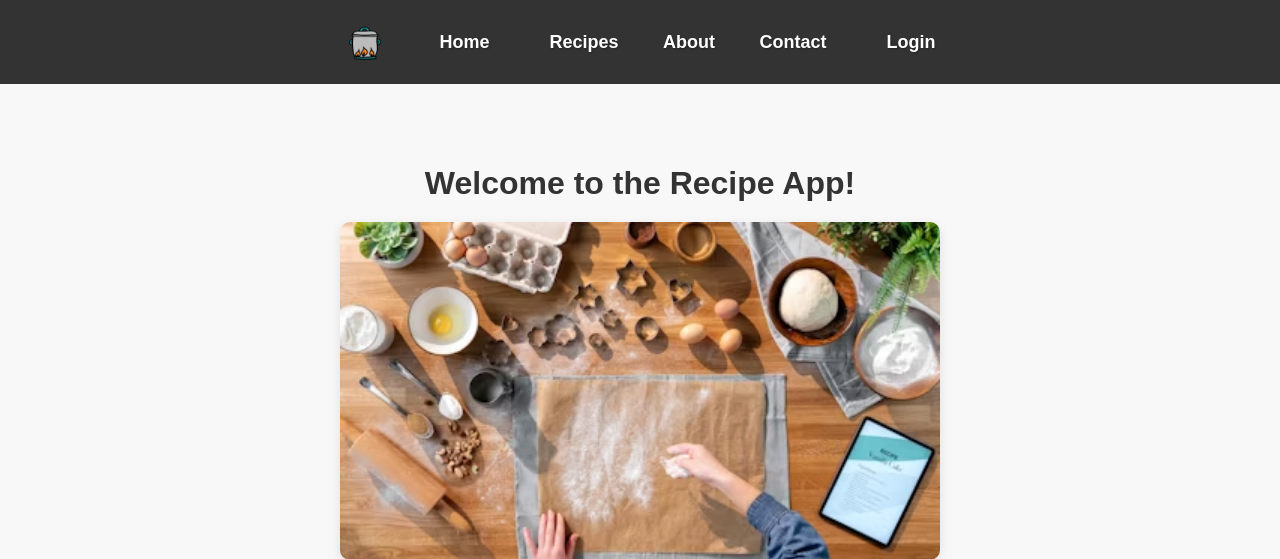
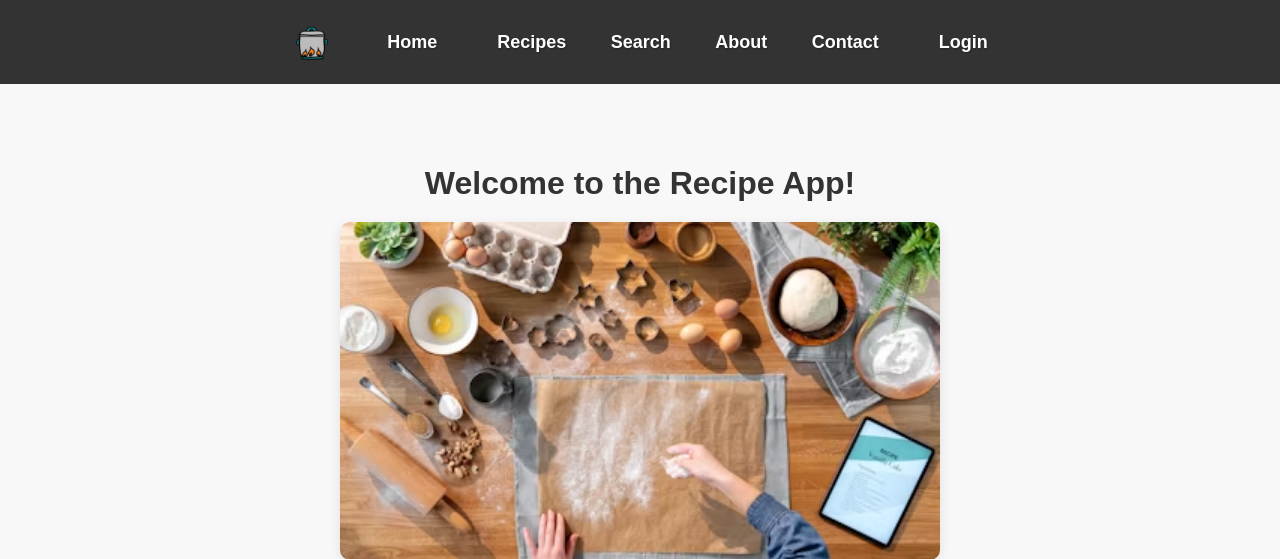
Before and after one commit to AmySikora/recipe-app, a Django app: page / in a window 1280 px wide. Shown: the top 559 px of the page. Run offline with Django 4.2, Linux system fonts and the light colour scheme.

Commit message:
updated base to add search to menu bar

```diff
--- a/src/recipes/templates/recipes/base.html
+++ b/src/recipes/templates/recipes/base.html
@@ -5,7 +5,6 @@
 <head>
     <title>{% block title %}Recipe App{% endblock %}</title>
     <style>
-        /* General Styles */
         body {
             font-family: Arial, sans-serif;
             background-color: #f8f8f8;
@@ -13,9 +12,8 @@
             padding: 0;
         }
 
-        /* Navbar Styles */
         .navbar {
-        background-color: #333; /* Darker background for better contrast */
+            background-color: #333;
             overflow: hidden;
             padding: 10px 0;
             text-align: center;
@@ -26,11 +24,13 @@
         }
 
         .navbar a {
-            color: #fff; /* White text for high contrast */
+            color: #fff;
             text-decoration: none;
             padding: 12px 20px;
             font-size: 18px;
             display: inline-block;
+            font-weight: bold;
+            text-shadow: 1px 1px 2px rgba(0,0,0,0.3);
         }
 
         .navbar a:hover {
@@ -38,12 +38,6 @@
             border-radius: 5px;
         }
 
-        .navbar a {
-        font-weight: bold;
-        text-shadow: 1px 1px 2px rgba(0,0,0,0.3);
-    }
-
-        /* Logo Styling */
         .logo-container {
             display: flex;
             align-items: center;
@@ -54,14 +48,12 @@
             margin-right: 15px;
         }
 
-        /* Auth Links */
         .auth-links {
             display: flex;
             align-items: center;
             gap: 15px;
         }
 
-        /* Page Content */
         .content {
             padding: 20px;
             text-align: center;
@@ -73,7 +65,6 @@
     <!-- Navbar -->
     <div class="navbar">
         <div class="logo-container">
-            <!-- Clickable Logo -->
             <a href="{% url 'recipes:home' %}">
                 <img src="{% static 'recipes/images/logo.png' %}" alt="Recipe App Logo" class="logo">
             </a>
@@ -81,6 +72,7 @@
         </div>
         <div>
             <a href="{% url 'recipes:recipe_list' %}">Recipes</a>
+            <a href="{% url 'recipes:records' %}">Search</a>
             <a href="#">About</a>
             <a href="#">Contact</a>
         </div>
```
Lines whose indentation alone changed are shown as unchanged.
